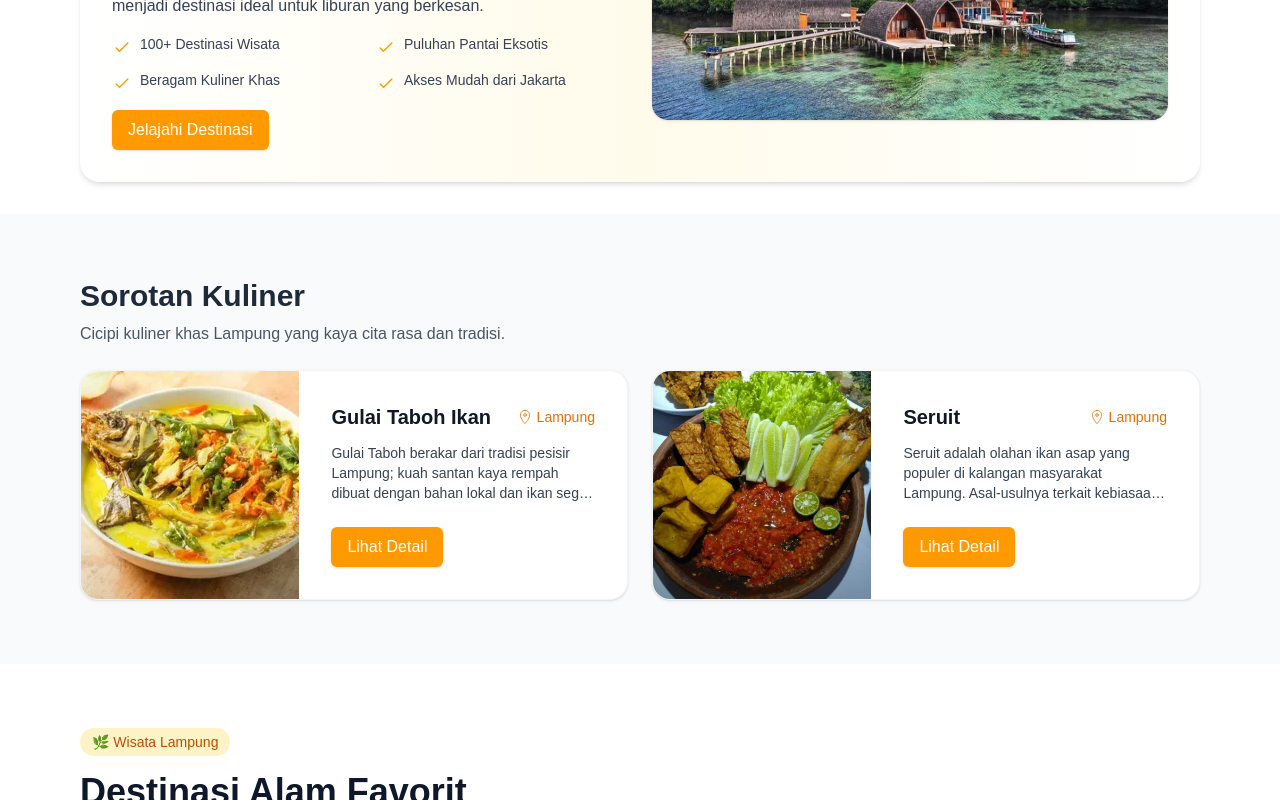
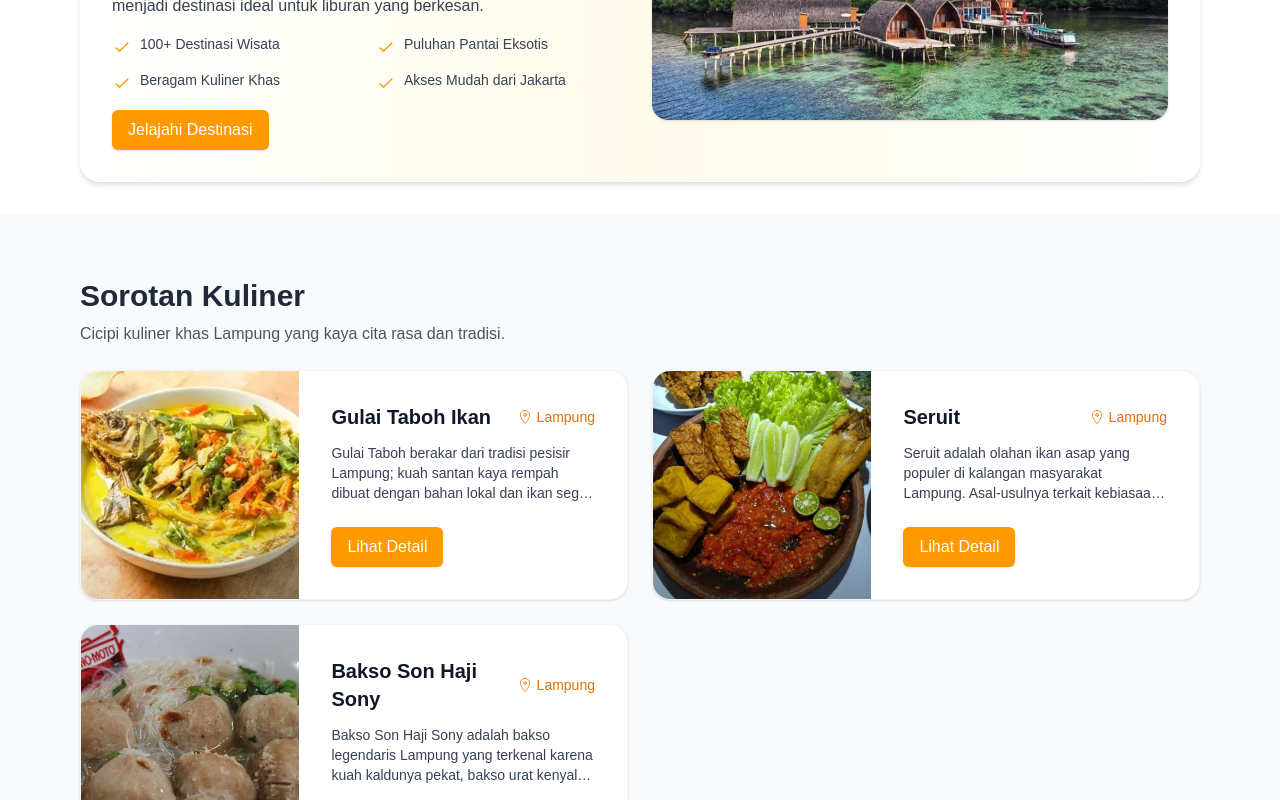
Before and after one commit to Nafiz-547/TI-WEB-24A-ShuangXi, a Next.js app in the folder siger-trip/: page / in a window 1280 px wide. Shown: the part 3219-4019 px from the top of the page. Built offline with nearby package versions, Linux system fonts and the light colour scheme.

Commit message:
tama: menambah card terbaru di sorotan kuliner yaitu Bakso Son Haji Sony

```diff
--- a/siger-trip/components/SorotanKuliner.tsx
+++ b/siger-trip/components/SorotanKuliner.tsx
@@ -18,6 +18,14 @@ export default function SorotanKuliner() {
       img: '/images/seruit%20home.webp',
       alt: 'Seruit Lampung',
       href: 'https://tribratanews.lampung.polri.go.id/detail-post/seruit-makanan-khas-lampung-yang-lezat-dan-penuh-tradisi'
+    },
+    {
+      id: 'bakso-son-haji-sony',
+      title: 'Bakso Son Haji Sony',
+      desc: 'Bakso Son Haji Sony adalah bakso legendaris Lampung yang terkenal karena kuah kaldunya pekat, bakso urat kenyal, dan pangsit goreng yang renyah. Asal-usulnya sangat terkait dengan Bandar Lampung, khususnya outlet asli di kawasan Teluk Betung, sehingga sering disebut sebagai salah satu bakso khas dan favorit pengunjung di Lampung.',
+      img: '/images/Bakso Son Haji Sony.webp',
+      alt: 'Bakso Son Haji Sony Lampung',
+      href: 'https://www.google.com/search?q=Bakso+Son+Haji+Sony'
     }
   ];
 
```
Also changed, not shown: siger-trip/public/images/Bakso Son Haji Sony.webp (added).
